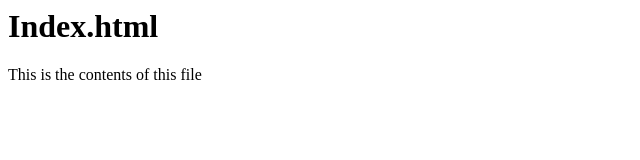
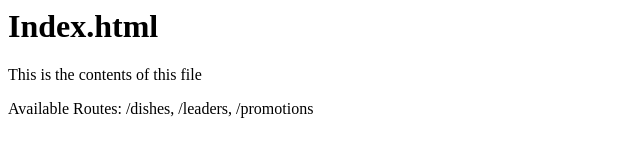
Before and after one commit to vikrammphasis/node-express, a website: page public/index.html in a window 1280 px wide. Shown: the whole page, without its empty margins (0-640 px from the left). Drawn offline with Linux system fonts and the light colour scheme.

Commit message:
Updated index.html

```diff
--- a/public/index.html
+++ b/public/index.html
@@ -4,6 +4,7 @@
 <body>
     <h1>Index.html</h1>
     <p>This is the contents of this file</p>
+    <p>Available Routes: /dishes, /leaders, /promotions</p>
 </body>
 
 </html>
```
